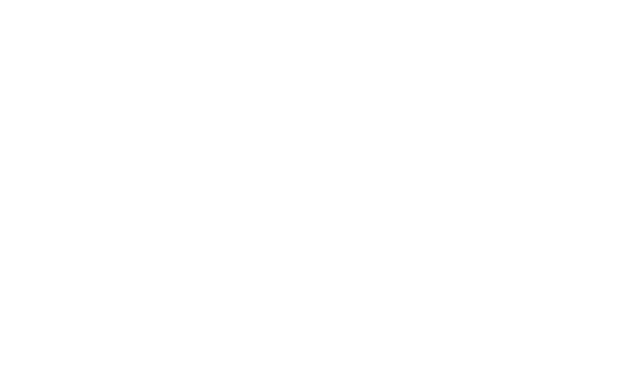
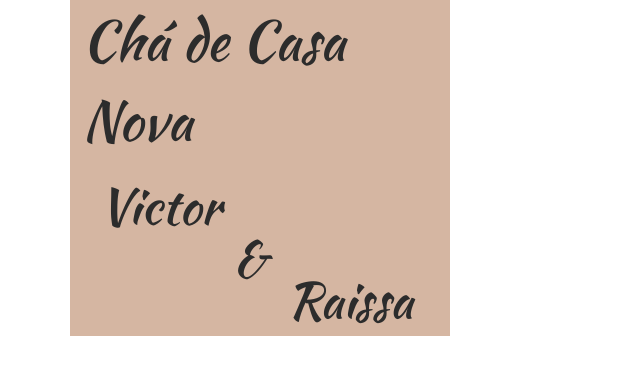
Before and after one commit to LuizBlume/cha-de-casa-nova, a Vue app: page /Cadastro in a window 1280 px wide. Before the commit this address had no page. Shown: the top 374 px of the page, without its empty margins (0-640 px from the left). Built offline with nearby package versions, Linux system fonts and the light colour scheme.

Commit message:
inicio da tela de cadastro

```diff
--- a/src/router/index.js
+++ b/src/router/index.js
@@ -13,6 +13,11 @@ const router = createRouter({
       path: '/Escolha',
       name: 'Escolha',
       component: () => import('../views/Escolha.vue')
+    },
+    {
+      path: '/Cadastro',
+      name: 'Cadastro',
+      component: () => import('../views/Cadastro.vue')
     }
   ]
 })
--- /dev/null
+++ b/src/views/Cadastro.vue
@@ -0,0 +1,55 @@
+<template>
+  <link
+    href="https://fonts.googleapis.com/css2?family=Kaushan+Script&display=swap"
+    rel="stylesheet"
+  />
+  <div class="container">
+    <div class="row">
+      <div class="col-4">
+        <h1 class="h1-header">Chá de Casa Nova</h1>
+        <h3 class="h3-v">Victor</h3>
+        <h3 class="h3-i">&</h3>
+        <h3 class="h3-r">Raissa</h3>
+      </div>
+      <div class="col-8"></div>
+    </div>
+  </div>
+</template>
+<style scoped>
+.h1-header {
+  color: #2c2c2c;
+  font-family: "Kaushan Script";
+  font-style: normal;
+  font-size: 55px;
+  font-weight: 400;
+  line-height: normal;
+  display: flex;
+  justify-content: center;
+  align-items: flex-start;
+}
+.h3-v,
+.h3-i,
+.h3-r {
+  color: #2c2c2c;
+  font-family: "Kaushan Script";
+  font-style: normal;
+  font-size: 50px;
+  font-weight: 400;
+  line-height: normal;
+  display: flex;
+  justify-content: center;
+  align-items: flex-start;
+}
+.h3-v {
+  margin: 10px 200px 0 0;
+}
+.h3-i {
+  margin: -20px 20px 0 0;
+}
+.h3-r {
+ margin: -30px 0 0 180px;
+}
+.col-4 {
+    background-color: #D5B6A2;
+}
+</style>
```
